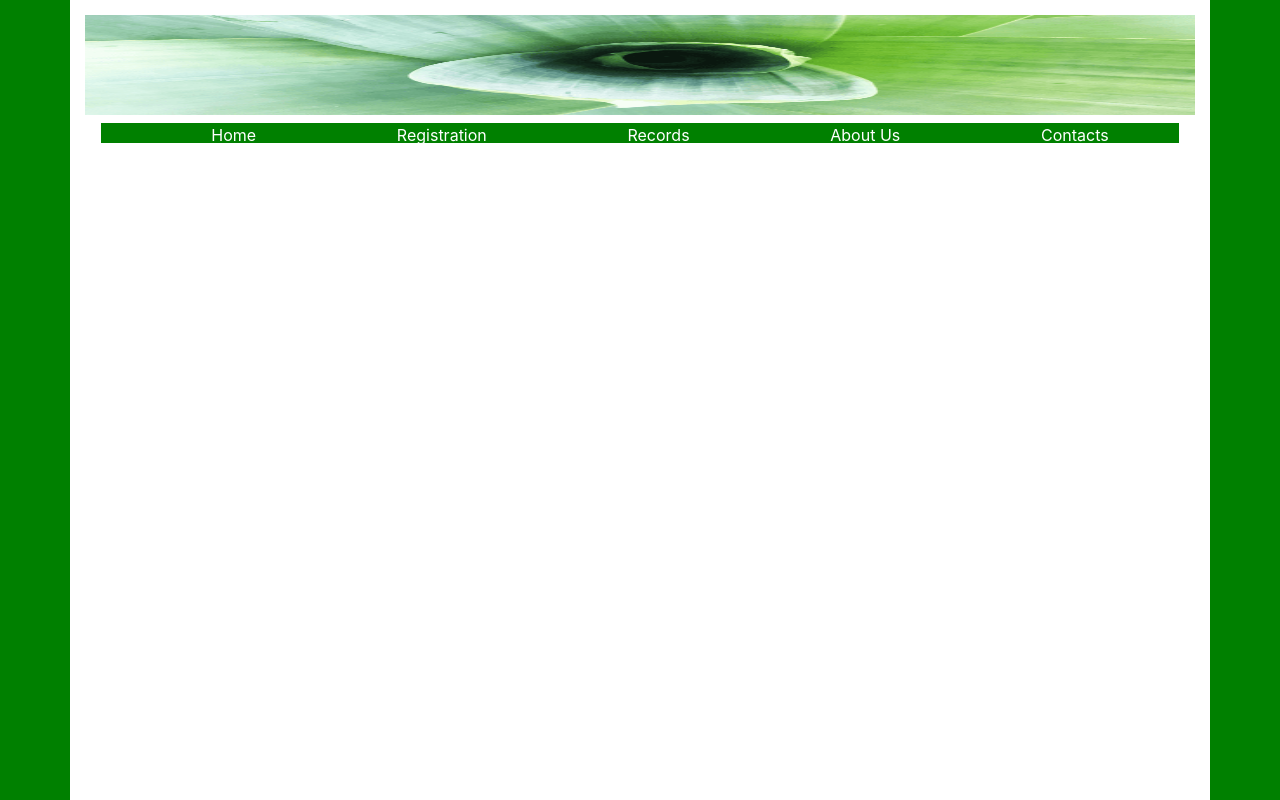
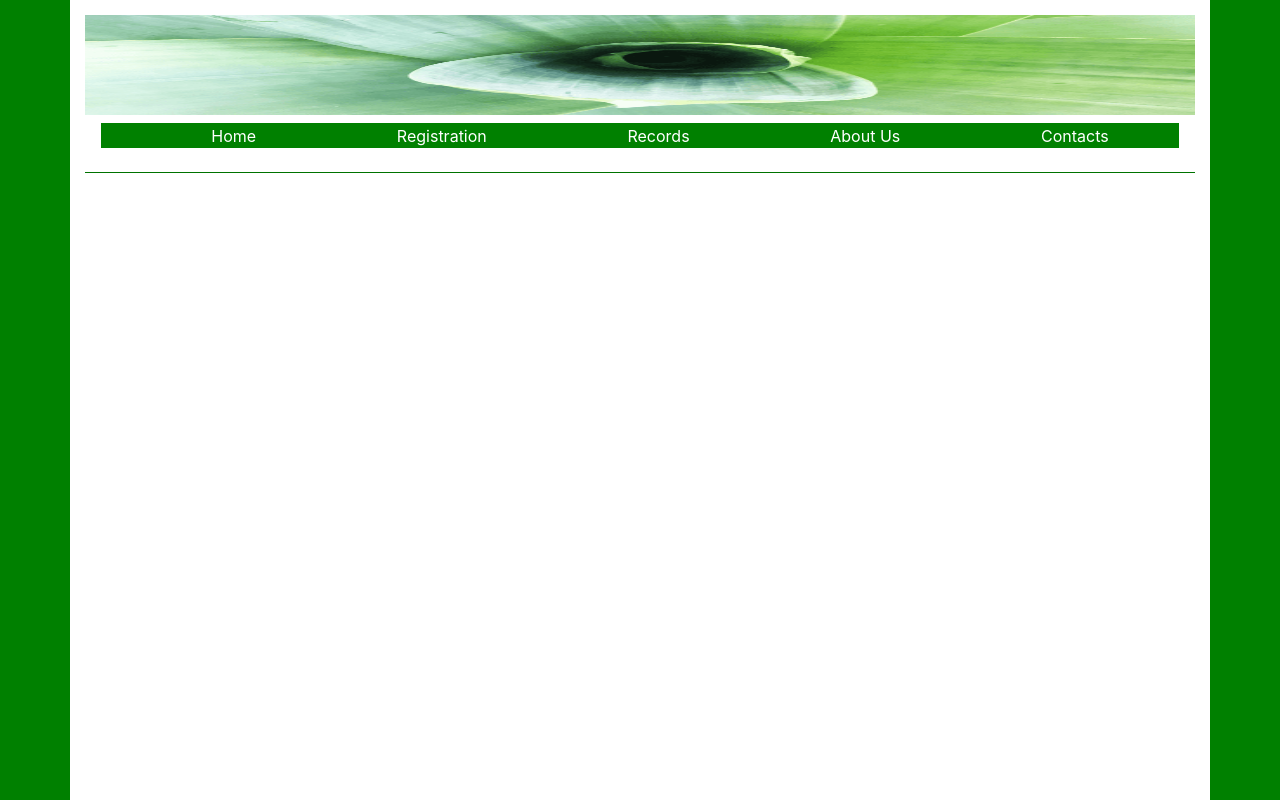
Before and after one commit to Morces/hospital-ms, a plain HTML site: page index/index.html in a window 1280 px wide. Drawn offline with Linux system fonts and the light colour scheme.

Commit message:
feat: added a line and styled it

```diff
--- a/css/style.css
+++ b/css/style.css
@@ -14,7 +14,7 @@ margin-top: 15px;
 list-style: none;
 display: flex;
 flex-wrap: wrap;
-height: 20px;
+height: 25px;
 width: 100%;
 justify-content: space-around;
 align-items: center;
@@ -23,3 +23,7 @@ background-color: green;
 .navbar ul li a {
 color: white;
 }
+hr {
+margin-top: 0px;
+background-color: green;
+}
--- a/index/index.html
+++ b/index/index.html
@@ -20,7 +20,7 @@
         <li><a href="#">Contacts</a></li>
       </ul>
     </div>
-
+    <hr>
   </div>
 </body>
 </html>
```
